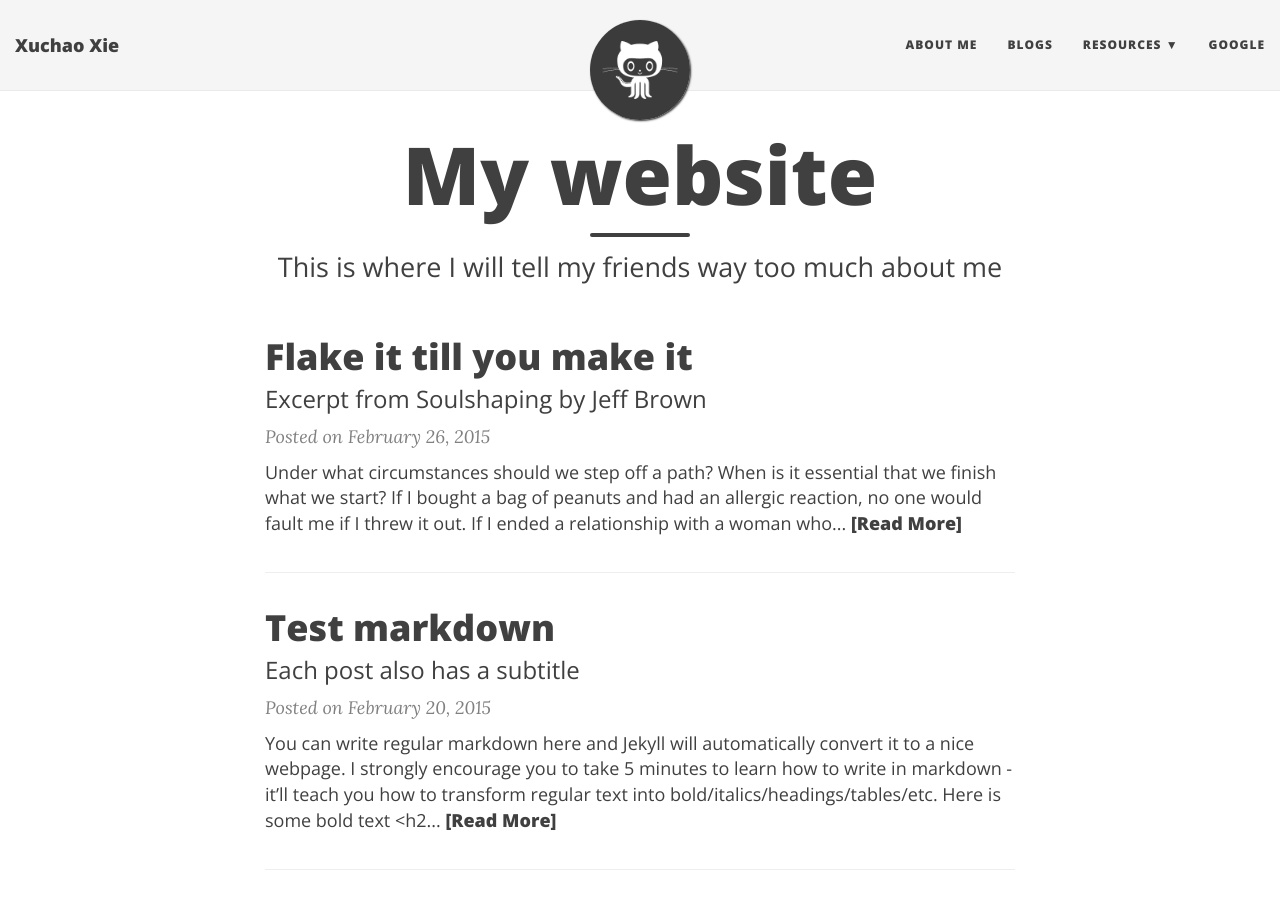
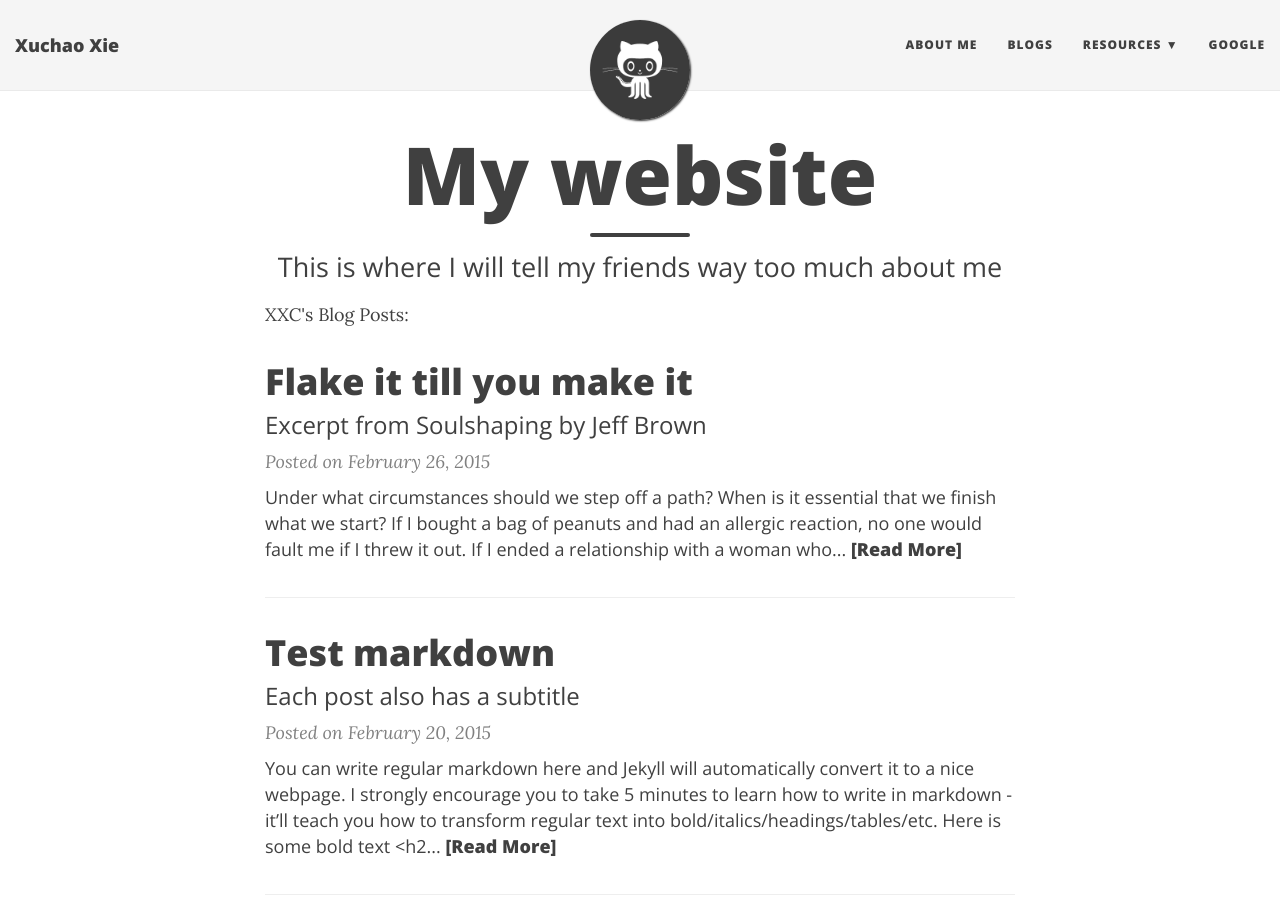
Before and after one commit to xiexuchao/xiexuchao.github.io, a Jekyll site: the page built from index.html, in a window 1280 px wide and 900 px high. Built offline with Jekyll 4.4.1, drawn with Linux system fonts in a browser that asks for light colours; nearby versions of some CDN libraries; the list of posts is cut into pages by our own code.

Commit message:
Update index.html

```diff
--- a/index.html
+++ b/index.html
@@ -3,6 +3,7 @@ layout: page
 title: My website
 subtitle: This is where I will tell my friends way too much about me
 ---
+<div class="index-posts-title">XXC's Blog Posts:</div>
 
 <div class="posts-list">
   {% for post in paginator.posts %}
```
